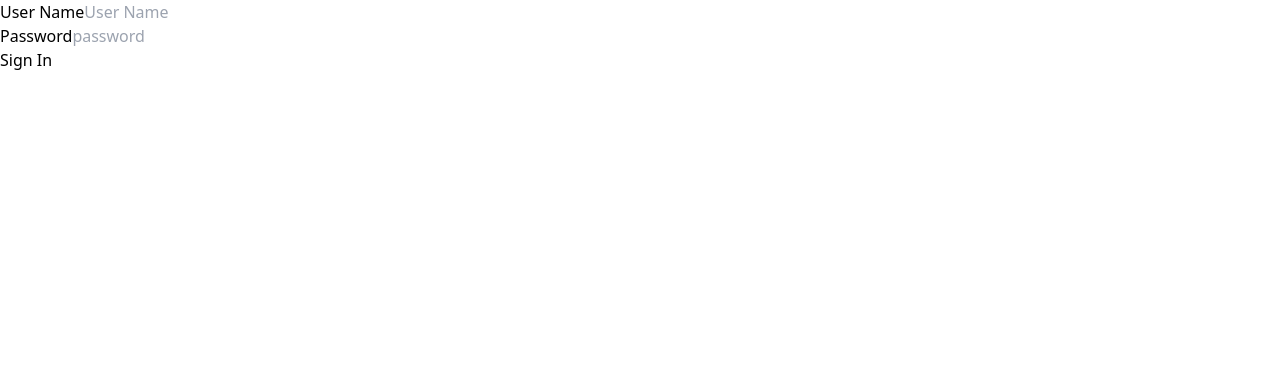
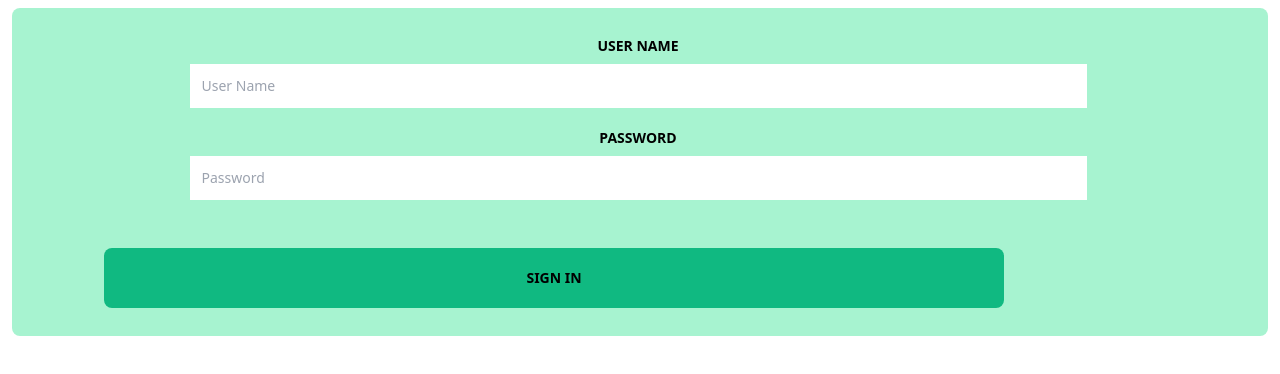
Before and after one commit to Bhattb2/cookie-stand-admin, a Next.js app in the folder cookie-stand-admin/: page / in a window 1280 px wide. Shown: the top 374 px of the page. Built offline with nearby package versions, Linux system fonts and the light colour scheme.

Commit message:
lab completed as much as I can

```diff
--- a/cookie-stand-admin/components/cookie-stand-footer.js
+++ b/cookie-stand-admin/components/cookie-stand-footer.js
@@ -1,7 +1,6 @@
-
 export default function CookieStandFooter({reports}) {
     return (
-        <footer>
+        <footer className="p-2 my-2 text-xs text-center bg-green-400">
             <p>{reports.length} Locations World Wide</p>
         </footer>
     )
--- a/cookie-stand-admin/components/cookie-stand-form.js
+++ b/cookie-stand-admin/components/cookie-stand-form.js
@@ -27,13 +27,13 @@ export default function CookieStandForm({ onCreate }) {
         setValues({ ...values, [name]: value });
     }
     return (
-        <form onSubmit={submitHandler}>
-            <div>
-                <label htmlFor="location">Add Location</label>
-                <input type="text" name="location" id="location" value={values.location} onChange={inputChangeHandler} placeholder="Cookie Stand Location" />
+        <form className="flex p-3 my-2 space-y-16 text-xs font-bold bg-green-200 rounded-l rounded-r ml-7 mr-7 md:inline-flex" onSubmit={submitHandler}>
+            <div className="" >
+                <label className="text-xs" htmlFor="location">Add Location</label>
+                <input className="" type="text" name="location" id="location" value={values.location} onChange={inputChangeHandler} placeholder="Cookie Stand Location" />
+
+                <button className="w-7/12 p-2 mt-2 bg-green-500 rounded-l-sm rounded-r-sm " type="submit">Create Stand</button>
             </div>
-
-            <button type="submit">Create Stand</button>
 
 
             <FormInputSection>
--- a/cookie-stand-admin/components/cookie-stand-header.js
+++ b/cookie-stand-admin/components/cookie-stand-header.js
@@ -2,16 +2,16 @@ import Link from 'next/link'
 
 export default function CookieStandHeader({ username, onLogout }) {
     return (
-        <header >
-            <h1 >
+        <header  className="box-border p-6 mb-1 text-lg font-bold bg-green-400" >
+            <h1 className="text-large">
                 Cookie Stand Admin
-                </h1>
-            <div >
-                <p >{username}</p>
+            </h1>
+            <div className="inline-flex float-right space-x-2 text-xs font-small" >
+                <p className="bg-green-200 rounded-l-sm rounded-r-sm ">{username}</p>
                 <Link href="/">
-                    <a onClick={onLogout} >Sign Out</a>
+                    <a className="bg-green-500 rounded-l rounded-r font-small" onClick={onLogout} >Sign Out</a>
                 </Link>
-                <nav>
+                <nav className="text-xs bg-white rounded-sm rounded-l-sm ">
                     <Link href="/overview"><a>Overview</a></Link>
                 </nav>
             </div>
--- a/cookie-stand-admin/components/cookie-stand-table.js
+++ b/cookie-stand-admin/components/cookie-stand-table.js
@@ -1,31 +1,32 @@
 import { hours } from '../data'
+import { TrashIcon } from '@heroicons/react/solid'
 
 export default function CookieStandTable({ stands, onDelete }) {
 
     return (
         <Table>
             <thead>
-                <tr>
+                <tr className="text-left bg-green-300 ">
 
                     <TH>Location</TH>
                     {hours.map(slot => (
                         <TH key={slot}>{slot}</TH>
                     ))}
                     <TH>Totals</TH>
-                </tr>
+                </tr >
             </thead>
-            <tbody>
+            <tbody className="bg-green-200">
                 {stands.map((stand, i) => {
 
                     return (
                         <tr key={stand.id}>
 
                             <TH>
-                                <div>
+                                <div className="flex">
 
-                                    <p>{stand.location}</p>
+                                    <p className="table-cell w-full md:inline-flex">{stand.location}</p>
 
-                                    <span onClick={() => onDelete(stand)}>X</span>
+                                    <span onClick={() => onDelete(stand)}> <TrashIcon className="w-3 h-3 text-red-500"/></span>
                                 </div>
                             </TH>
 
@@ -39,8 +40,8 @@ export default function CookieStandTable({ stands, onDelete }) {
                     )
                 })}
             </tbody>
-            <tfoot>
-                <tr>
+            <tfoot >
+                <tr className="text-sm text-left bg-green-300">
                     <TH>Totals</TH>
                     {hours.map((_, i) => {
                         const amt = stands.reduce((acc, cur) => acc + cur.cookiesEachHour[i], 0);
@@ -63,12 +64,12 @@ function Table({ children }) {
 }
 function TH({ children }) {
     return (
-        <th>{children}</th>
+        <th className="w-1/12 p-1 text-xs border border-gray-700">{children}</th>
     )
 }
 
 function TD({ children }) {
     return (
-        <td>{children}</td>
+        <td className="p-1 text-xs border border-gray-700 ">{children}</td>
     )
 }
--- a/cookie-stand-admin/components/login-form.js
+++ b/cookie-stand-admin/components/login-form.js
@@ -24,18 +24,18 @@ export default function LoginForm({ onSubmit }) {
 
     return (
 
-        <form onSubmit={submitHandler}>
-            <div>
-                <label htmlFor="username">User Name</label>
-                <input type="text" name="username" id="username" value={values.username} onChange={inputChangeHandler} placeholder="User Name" />
+        <form className="mt-2 ml-3 mr-3 bg-green-200 rounded-lg p-7 pd-5" onSubmit={submitHandler}>
+            <div className="mt-0 mr-1 text-sm font-bold text-center">
+                <label className="block text-center" htmlFor="username">USER NAME</label>
+                <input className="w-9/12 p-3 mt-2 block-align text-align form-input" type="text" name="username" id="username" value={values.username} onChange={inputChangeHandler} placeholder="User Name" />
             </div>
 
-            <div>
-                <label htmlFor="password">Password</label>
-                <input type="password" name="password" id="password" value={values.password} onChange={inputChangeHandler} placeholder="password" />
+            <div className="mt-0 mr-1 text-sm font-bold text-center">
+                <label className="block mt-5 text-center" htmlFor="password">PASSWORD</label>
+                <input className="w-9/12 p-3 mt-2 block-align text-align form-input" type="password" name="password" id="password" value={values.password} onChange={inputChangeHandler} placeholder="Password" />
             </div>
 
-            <button type="submit">Sign In</button>
+            <button className="w-9/12 p-5 mt-12 ml-16 text-sm font-bold bg-green-500 rounded-lg " type="submit">SIGN IN</button>
 
         </form>
     );
--- a/cookie-stand-admin/package.json
+++ b/cookie-stand-admin/package.json
@@ -8,6 +8,7 @@
     "start": "next start"
   },
   "dependencies": {
+    "@heroicons/react": "^1.0.1",
     "axios": "^0.21.1",
     "next": "latest",
     "react": "^17.0.1",
```
Also changed, not shown: 1 other file (tests, documents, lock files or other folders).
